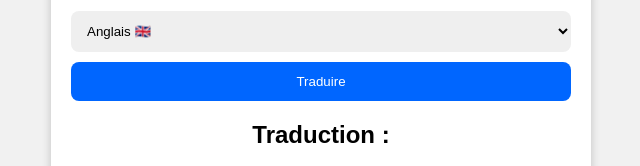
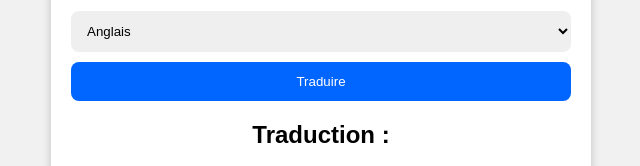
Before and after one commit to ZINEB20-ai/fun-translator, a plain HTML site: page index.html in a window 1280 px wide. Shown: the part 274-440 px from the top of the page, 319-959 px from the left. Drawn offline with Linux system fonts and the light colour scheme.

Commit message:
Update frontend and function code

```diff
--- a/index.html
+++ b/index.html
@@ -14,11 +14,18 @@
     <textarea id="inputText" placeholder="Écris ton texte ici..."></textarea>
 
     <select id="languageSelect">
-      <option value="en">Anglais 🇬🇧</option>
-      <option value="es">Espagnol 🇪🇸</option>
-      <option value="it">Italien 🇮🇹</option>
-      <option value="de">Allemand 🇩🇪</option>
-    </select>
+  <option value="en">Anglais</option>
+  <option value="fr">Français</option>
+  <option value="es">Espagnol</option>
+  <option value="de">Allemand</option>
+  <option value="it">Italien</option>
+  <option value="ar">Arabe</option>
+
+  <option value="tr">Turc</option>
+  <option value="hi">Hindi (Inde)</option>
+  <option value="id">Indonésien</option>
+</select>
+
 
     <button id="translateBtn">Traduire</button>
 
```
